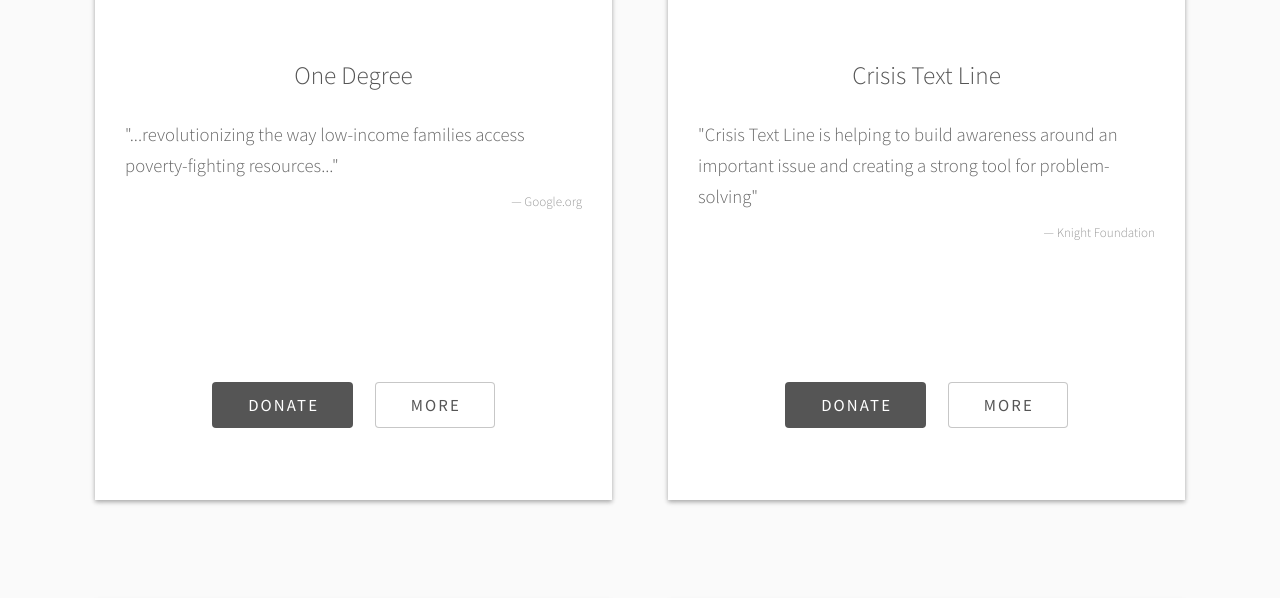
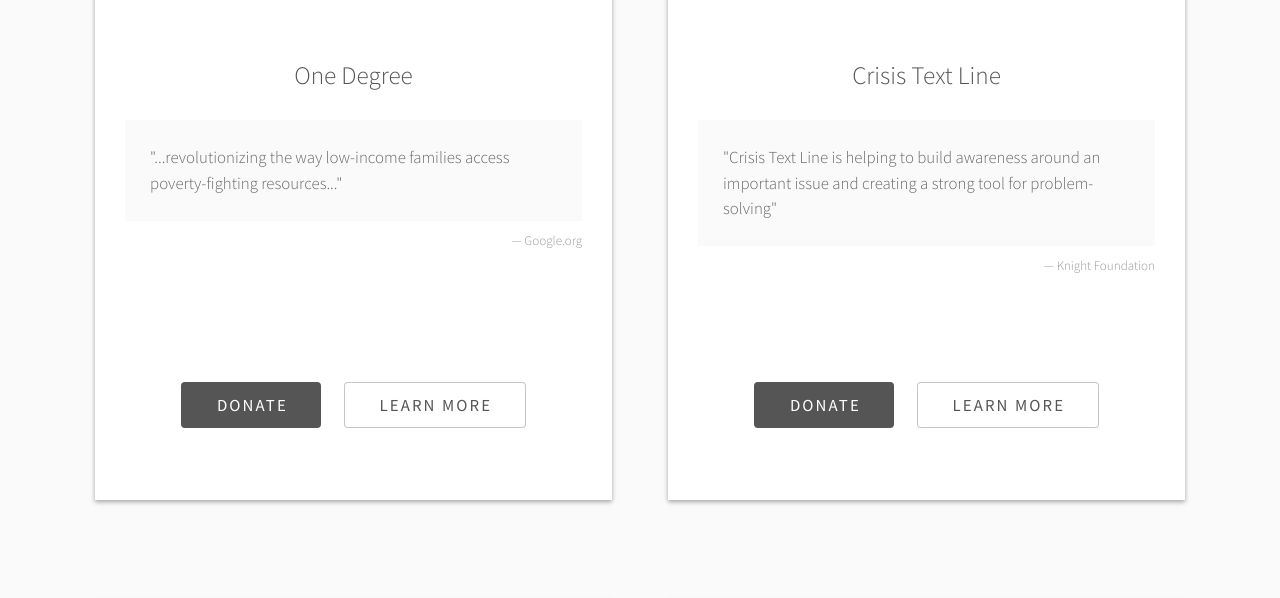
Before and after one commit to smartergiving/dispatch, a Jekyll site: the page built from lists/tech-for-good.html, in a window 1280 px wide. Shown: the part 1101-1699 px from the top of the page. Built offline with Jekyll 4.4.1, drawn with Linux system fonts in a browser that asks for light colours; some of the changed text lies outside the part shown.

Commit message:
Card UI updates

```diff
--- a/_includes/card-template.html
+++ b/_includes/card-template.html
@@ -1,20 +1,17 @@
 <div id="{{ org.key }}" class="6u 12u$(medium)">
-<!--div class="col-md-4"-->
   <div class="card-wrapper-lists">
     <div class="flip-container">
       <div class="flipper">
         <div class="front">
-          <!--span class="image fit"><img src="//d2zrr75qo845hh.cloudfront.net/images/db/{{ org.key }}/bg.jpg" alt="" /></span-->
-          <div class="image fit img-card-lists" style="background:url('//d2zrr75qo845hh.cloudfront.net/images/db/{{ org.key }}/bg.jpg'), url('//d2zrr75qo845hh.cloudfront.net/images/db/default/bg.jpg') center no-repeat; background-size:cover;"></div>
+          <div class="image fit img-card-lists" style="background:url('//d2zrr75qo845hh.cloudfront.net/images/db/{{ org.key }}/bg.jpg'), url('//d2zrr75qo845hh.cloudfront.net/images/db/default/bg.jpg') center no-repeat; background-size:cover;">
+          </div>
           <div class="card-body">
             <h3>{{ org.name }}</h3>
               <div class="card-body-text">
                 {% if org.insights %}
                   {% for each in org.insights %}
-                        <p class="align-left">"{{ each.text }}"</p>
+                    <p class="card-well align-left">"{{ each.text }}"</p>
                     <header>
-                          <!--img class="img-circle img-cards-avatar" src="https://s3.amazonaws.com/kyn-production/images/db/{{ each.key }}/avatar.jpg" alt="{{ each.name }}"-->
-                          <!--h6 class="align-center">&mdash; {{ each.name }} &mdash;</h6-->
                       <h6 class="align-right text-light">&mdash; {{ each.name }}</h6>
                     </header>
                   {% endfor %}
@@ -27,8 +24,7 @@
                 {% for each in hash %}
                   <li><a class="js-donate button special" data-toggle="modal" data-target="#sgvg-modal" data-ein="{{ org.donation_info.us_ein }}" data-id="{{ org.key }}" data-donate-link="{{ each.link }}" data-donate-name="{{ org.name }}" data-loading-text="&lt;i class='fa fa-spinner fa-spin'&gt;&lt;/i&gt;" data-complete-text="Thank You!">Donate</a></li>
                 {% endfor %}
-              <li><div class="js-flip button">More</li>
-              <!--li><div class="js-flip button">More <img class="icon-flip icon-flip-transform" src="/images/icon-flip-small.png" alt=""></li-->
+              <li><div class="js-flip button">Learn More</li>
             </ul>
           </div>
         </div>
@@ -38,28 +34,18 @@
             <header class="">
               <h3>{{ org.name }}</h3>
             </header>
+            <p class="align-left js-card-description">{{ org.description }}</p>
             {% if org.target_outcome %}
-              <!--h6 class="text-light">GOAL</h6-->
-              <p class="">{{ org.target_outcome }}</p>
+              <h6 class="text-light">THE GOAL OF YOUR INVESTMENT:</h6>
+              <p class="card-well align-left">{{ org.target_outcome }}</p>
             {% endif %}
-            <!--h6 class="text-light">DESCRIPTION</h6-->
-            <p class="align-left js-card-description">{{ org.description }}</p>
-            <!--h6 class="text-light">LEARN MORE</h6-->
             <ul class="actions">
-              {% assign hash = org.links | where:"name","Website" %}
+              {% assign hash = org.links %}
               {% for each in hash %}
                 <li><a href="{{ each.link }}" class="button small" target="_blank">{{ each.name }}</a></li>
               {% endfor %}
             </ul>
-            <!--div class="align-right">
-              <div class="js-flip">Back&nbsp;
-                <a class="icon-outline">
-                  <img class="icon-flip" src="/images/icon-flip-small.png" alt="">
-                </a>
-              </div>
-            </div-->
             <ul class="actions card-actions-back">
-              <!--li><div class="js-flip button special">Back <img class="icon-flip icon-flip-white" src="/images/icon-flip-small-white.png" alt=""></li-->
               <li><div class="js-flip button special">Back</li>
             </ul>
           </div>
--- a/css/main.scss
+++ b/css/main.scss
@@ -145,6 +145,15 @@
   }
 }
 
+.card-well {
+  position: relative;
+  display: block;
+  background-color: #fafafa;
+  padding: 25px;
+  font-size: .9em;
+  line-height: 1.5em;
+}
+
 .card-outcome {
   color: _palette(fg-bold)
 }
@@ -264,7 +273,6 @@
   transform: rotateY(180deg);
 }
 
-
 .front {
   z-index: 2;
 }
```
Lines whose indentation alone changed are shown as unchanged.
